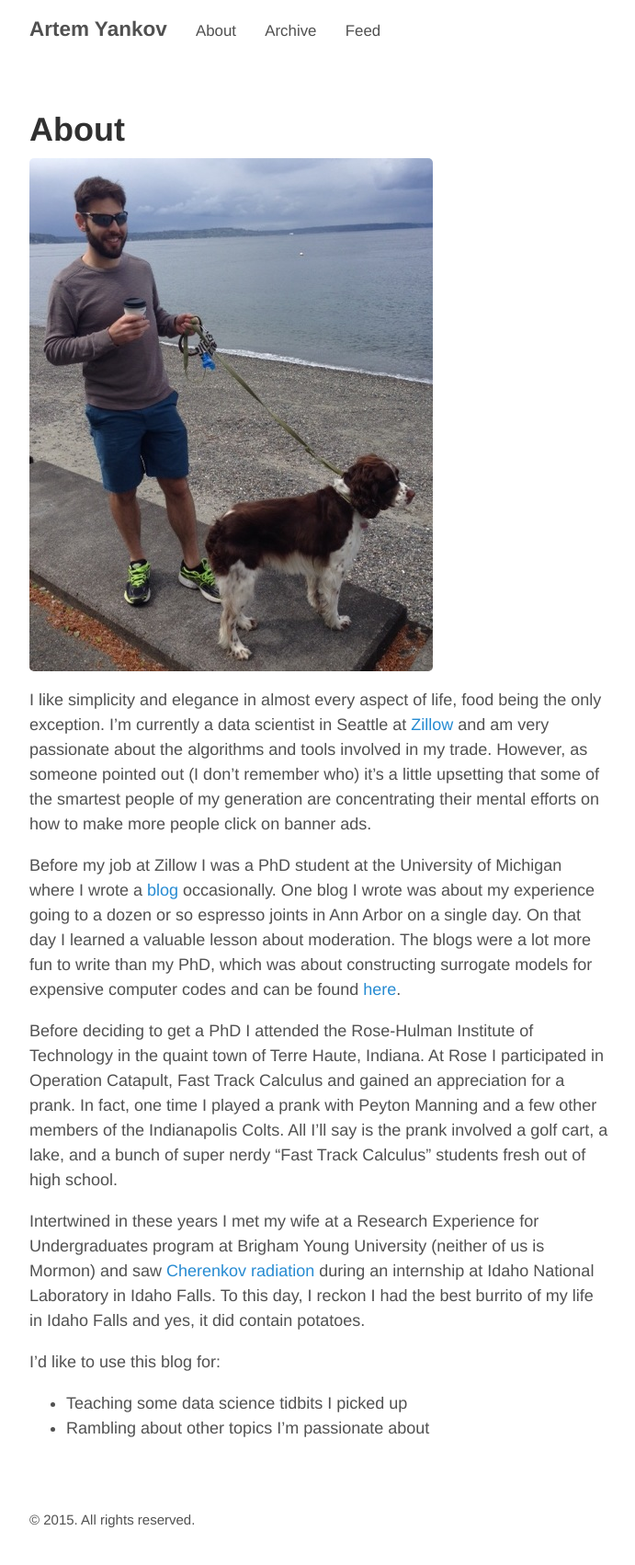
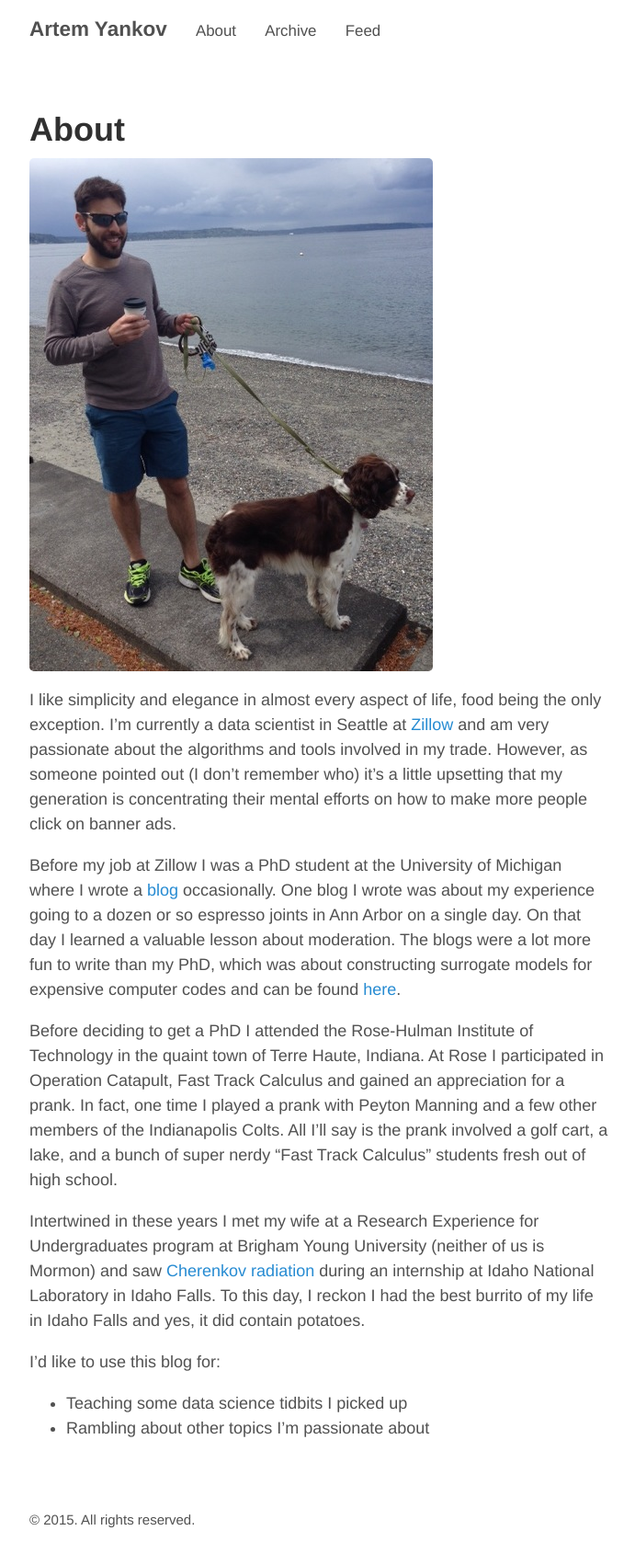
Before and after one commit to yankovai/yankovai.github.io, a Jekyll site: the page built from about.md, in a window 1280 px wide. Shown: the whole page at 92% size, without its empty margins (293-984 px from the left). Built offline with Jekyll 4.4.1, drawn with Linux system fonts in a browser that asks for light colours.

Commit message:
Removed pretentious sentence as pointed out by my wife

```diff
--- a/about.md
+++ b/about.md
@@ -5,7 +5,7 @@ title: About
 
 ![Artem and someone else's dog at Alki Beach, Seattle.](/assets/artem_jasper_2015_AlkiBeach.JPG)
 
-I like simplicity and elegance in almost every aspect of life, food being the only exception. I'm currently a data scientist in Seattle at [Zillow](http://www.zillow.com) and am very passionate about the algorithms and tools involved in my trade. However, as someone pointed out (I don't remember who) it's a little upsetting that some of the smartest people of my generation are concentrating their mental efforts on how to make more people click on banner ads.
+I like simplicity and elegance in almost every aspect of life, food being the only exception. I'm currently a data scientist in Seattle at [Zillow](http://www.zillow.com) and am very passionate about the algorithms and tools involved in my trade. However, as someone pointed out (I don't remember who) it's a little upsetting that my generation is concentrating their mental efforts on how to make more people click on banner ads.
 
 Before my job at Zillow I was a PhD student at the University of Michigan where I wrote a [blog](http://www.rackham.umich.edu/blog/16) occasionally. One blog I wrote was about my experience going to a dozen or so espresso joints in Ann Arbor on a single day. On that day I learned a valuable lesson about moderation. The blogs were a lot more fun to write than my PhD, which was about constructing surrogate models for expensive computer codes and can be found [here](https://github.com/yankovai/Thesis).
 
```
